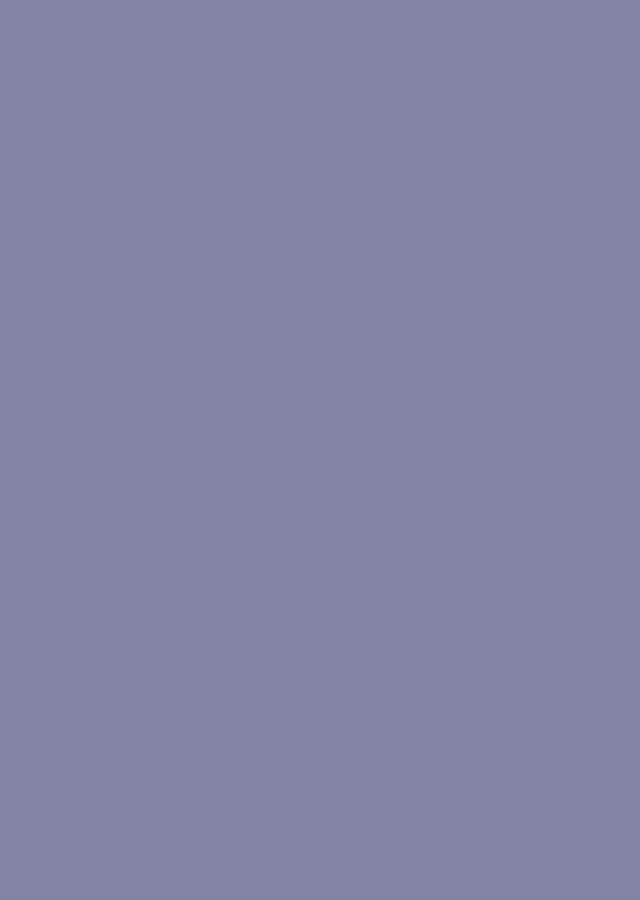
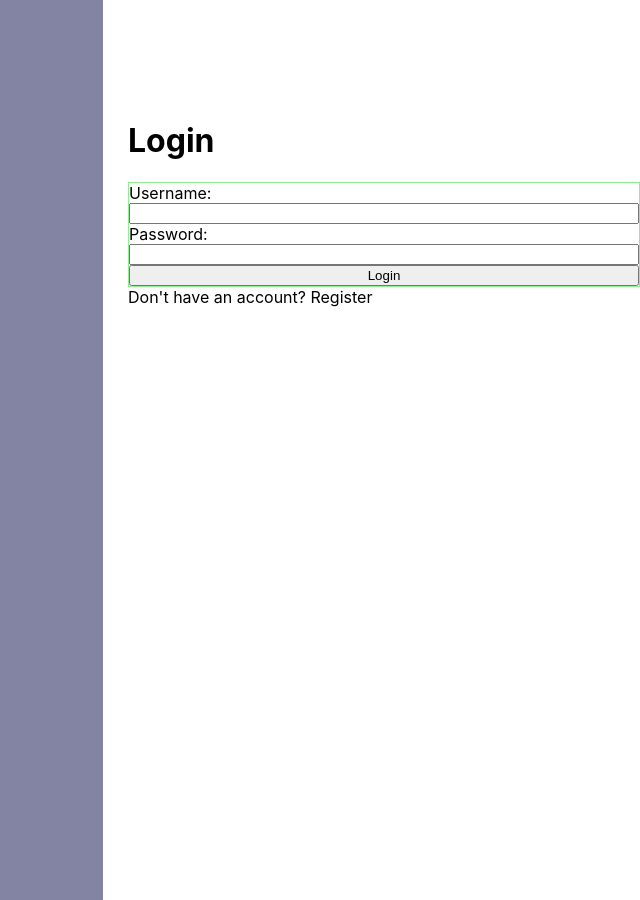
Before and after one commit to tt75-recipes/frontend-main, a React (Create React App) app: page /login in a window 1280 px wide. Shown: the whole page, without its empty margins (640-1280 px from the left). Before the commit the page ends 800 px from the top, so only its background shows below. Built offline with nearby package versions, Linux system fonts and the light colour scheme; a web font is replaced by a local one.

Commit message:
(CSS) Setting up login page to match spec

```diff
--- a/src/App.css
+++ b/src/App.css
@@ -38,7 +38,15 @@
     transform: rotate(360deg);
   }
 }
+
+div {
+  height: 100%;
+
+}
+
 .landing {
+  height: 50%;
+
   color: white;
 }
 
@@ -70,6 +78,7 @@
   padding: 10px;
   width: calc(50% - 40px /* subtracts margins */);
   min-width:153px;
+  height: 20px;
   text-align: center;
   border-radius: 25px;
 
@@ -80,3 +89,25 @@
   color: white;
   background-color: #bcc4cc;
 }
+
+.login {
+  display: flex;
+  flex-direction: column;
+  justify-content: top;
+  background-color: white;
+  width:40%;
+  height: 100%;
+  float: right;
+  padding-top: 100px;
+  padding-left: 25px;
+  text-align: left;
+
+  /* border: 1px solid black; */
+}
+
+.login form {
+  display: flex;
+  flex-direction: column;
+
+  border: 1px solid lightgreen;
+}
--- a/src/App.js
+++ b/src/App.js
@@ -2,19 +2,19 @@ import React from 'react';
 import { BrowserRouter as Router, Route, Switch } from 'react-router-dom';
 
 import Landing from './components/Landing';
+import Login from './components/Login';
 import './App.css';
 
 function App() {
   return (
     <div className="App">
       <Router>
-
         <Switch>
           <Route exact path='/'>
             <Landing />
           </Route>
           <Route path='/login'>
-
+            <Login />
           </Route>
         </Switch>
       </Router>
--- /dev/null
+++ b/src/components/Login.js
@@ -0,0 +1,22 @@
+import React from 'react';
+
+export default function Login() {
+
+  const handleSubmit = e => {
+    console.log('submitted');
+  }
+
+  return(
+    <div className="login">
+      <h1>Login</h1>
+      <form>
+        <label>Username:</label>
+        <input type="text"></input>
+        <label>Password:</label>
+        <input type="password"></input>
+        <button>Login</button>
+      </form>
+      Don't have an account? Register
+    </div>
+  );
+}
--- a/src/index.css
+++ b/src/index.css
@@ -1,3 +1,7 @@
+html {
+  height: 100%;
+}
+
 body {
   background-color: #8383a3  ;
 
@@ -7,6 +11,8 @@ body {
     sans-serif;
   -webkit-font-smoothing: antialiased;
   -moz-osx-font-smoothing: grayscale;
+  height: 100%;
+
 }
 
 code {
```
Lines whose indentation alone changed are shown as unchanged.
